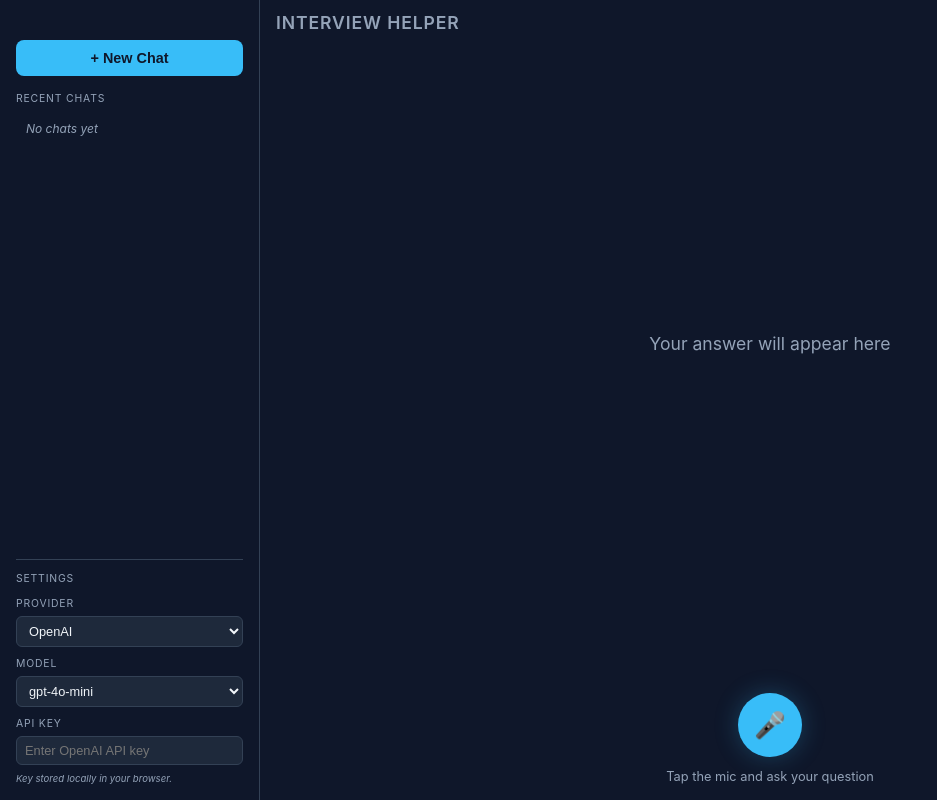
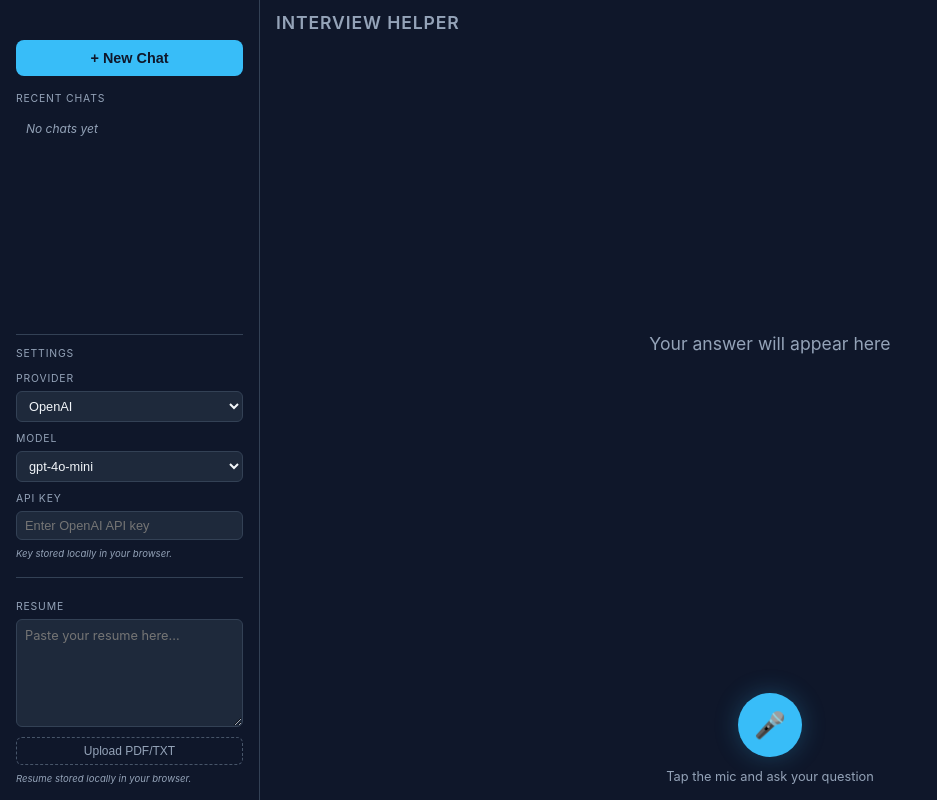
Before and after one commit to goldenwo/interview-helper, a React (Vite) app: page / in a window 1280 px wide. Shown: the whole page, without its empty margins (0-937 px from the left). Built offline with nearby package versions, Linux system fonts and the light colour scheme.

Commit message:
feat: add resume management section to Settings
Co-Authored-By: Claude Sonnet 4.6 <noreply@anthropic.com>

```diff
--- a/src/components/Settings.tsx
+++ b/src/components/Settings.tsx
@@ -1,11 +1,16 @@
 import type { Provider, Settings as SettingsType } from "../types";
 import { PROVIDER_MODELS, PROVIDER_LABELS } from "../config";
+import FileUploader from "./FileUploader";
 
 interface Props {
   settings: SettingsType;
   onProviderChange: (provider: Provider) => void;
   onModelChange: (model: string) => void;
   onApiKeyChange: (provider: Provider, key: string) => void;
+  resumeText: string;
+  resumeFileName?: string;
+  onResumeChange: (text: string, fileName?: string) => void;
+  onResumeClear: () => void;
 }
 
 const PROVIDERS: Provider[] = ["openai", "anthropic", "google"];
@@ -20,6 +25,10 @@ export default function Settings({
   onProviderChange,
   onModelChange,
   onApiKeyChange,
+  resumeText,
+  resumeFileName,
+  onResumeChange,
+  onResumeClear,
 }: Props) {
   const models = PROVIDER_MODELS[settings.provider];
   const currentKey = settings.apiKeys[settings.provider] ?? "";
@@ -84,6 +93,33 @@ export default function Settings({
       )}
 
       <p style={styles.disclaimer}>Key stored locally in your browser.</p>
+
+      <div style={styles.divider} />
+
+      <div style={styles.label}>Resume</div>
+      <textarea
+        value={resumeText}
+        onChange={(e) => onResumeChange(e.target.value)}
+        placeholder="Paste your resume here..."
+        style={styles.resumeTextarea}
+        rows={6}
+        onBlur={(e) => {
+          const val = e.target.value.trim();
+          if (val) onResumeChange(val);
+        }}
+      />
+      {resumeText && (
+        <div style={styles.keyRow}>
+          {resumeFileName && (
+            <span style={styles.keyMask}>{resumeFileName}</span>
+          )}
+          <button onClick={onResumeClear} style={styles.clearButton}>
+            Clear
+          </button>
+        </div>
+      )}
+      <FileUploader onExtracted={onResumeChange} />
+      <p style={styles.disclaimer}>Resume stored locally in your browser.</p>
     </div>
   );
 }
@@ -147,4 +183,21 @@ const styles: Record<string, React.CSSProperties> = {
     fontStyle: "italic",
     marginTop: 2,
   },
+  divider: {
+    height: 1,
+    background: "#334155",
+    margin: "12px 0",
+  },
+  resumeTextarea: {
+    background: "var(--bg-surface)",
+    color: "var(--text)",
+    border: "1px solid #334155",
+    borderRadius: 6,
+    padding: "8px",
+    fontSize: "0.8rem",
+    width: "100%",
+    resize: "vertical",
+    outline: "none",
+    fontFamily: "inherit",
+  },
 };
```
